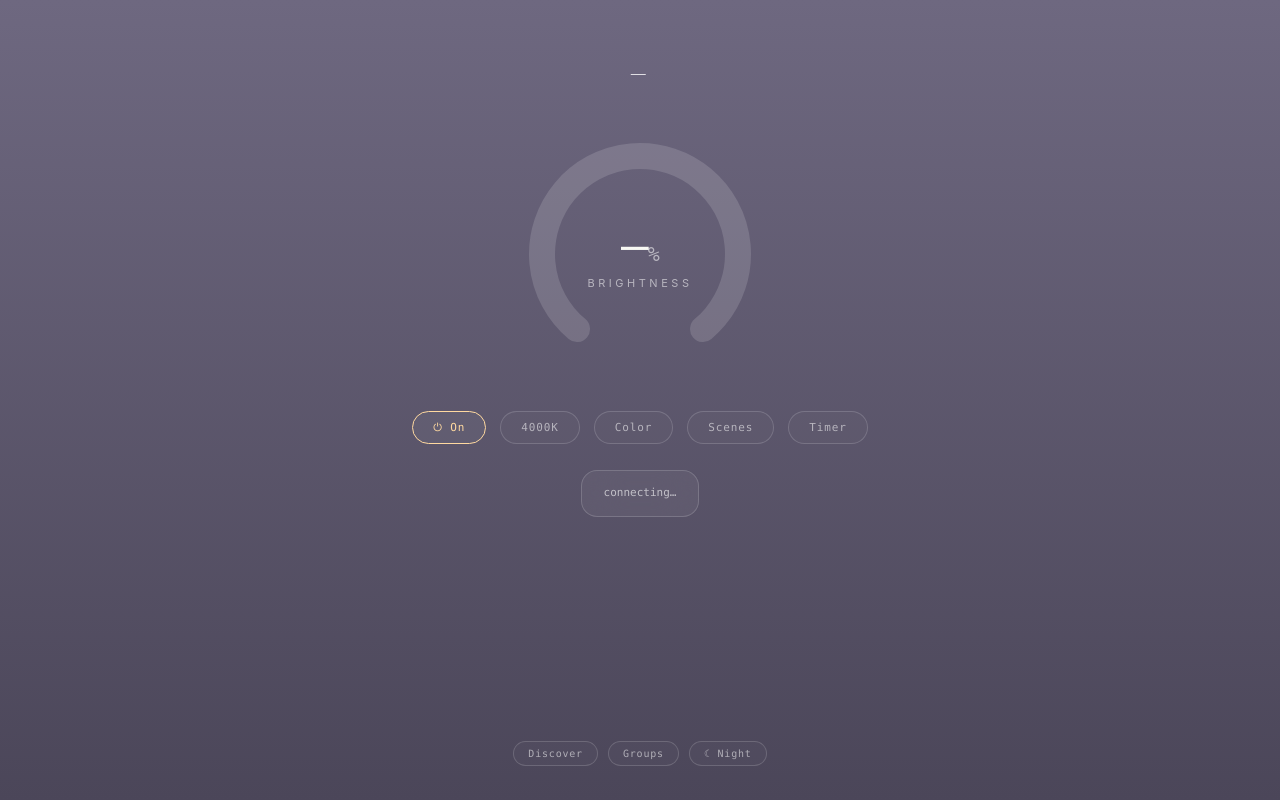
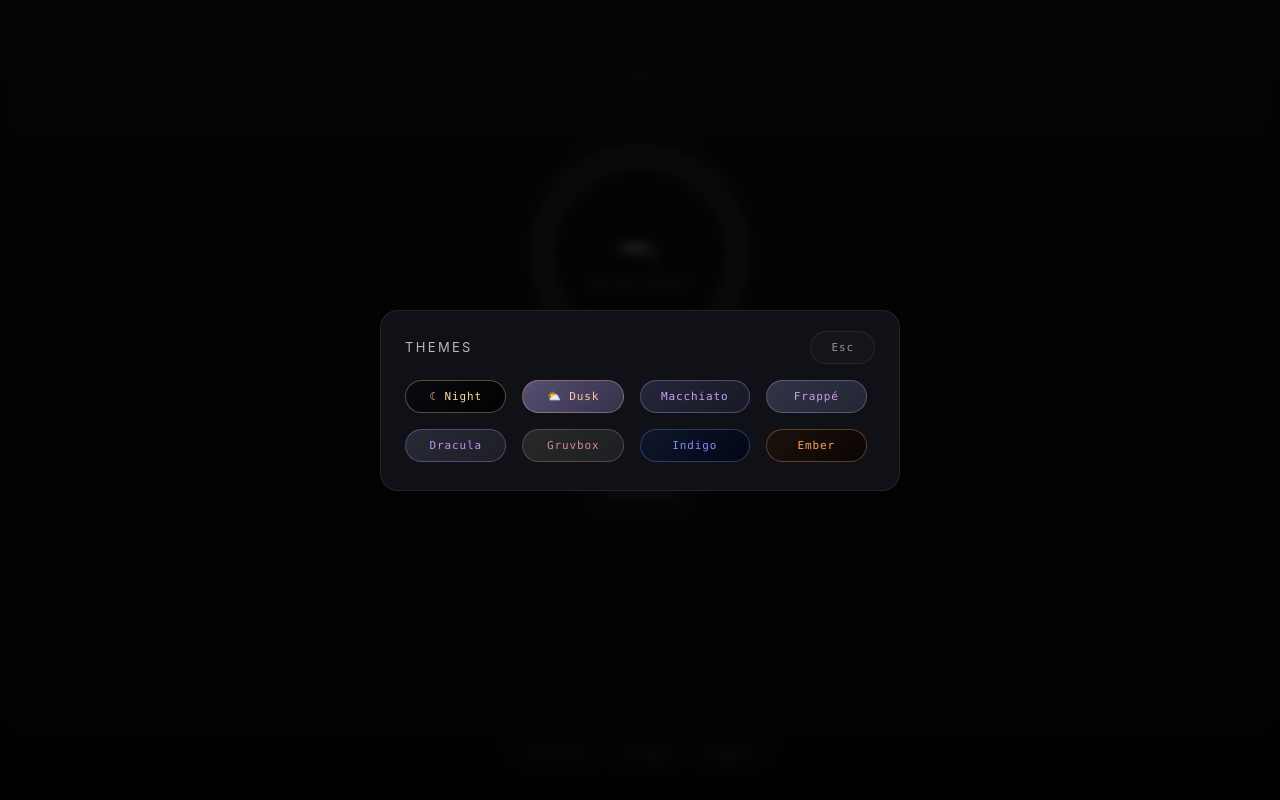
Before and after one commit to shivarchit/Lumina, a website built with Vite: page frontend/index.html in a window 1280 px wide. Both pictures are taken after a click on the button "Themes". Built offline with nearby package versions, Linux system fonts and the light colour scheme.

Commit message:
feat: theme picker with eight moods
Themes pill opens a picker overlay instead of a two-way toggle: Night,
refined Dusk (deeper plum, peach accent), the four dark Catppuccin/
Dracula/Gruvbox palettes shared with the TUI, plus desktop-only Indigo
and Ember. Stored names stay TUI-compatible where one exists.

```diff
--- a/frontend/src/main.js
+++ b/frontend/src/main.js
@@ -783,18 +783,60 @@ function renderGroupsOverlay() {
 
 el('groups-pill').onclick = renderGroupsOverlay;
 
-// One toggle: dark or light. Persisted as mocha/latte so the TUI's theme
-// system understands the same config value.
-function applyMode(light) {
-  document.body.classList.toggle('light', light);
-  el('themes-pill').textContent = light ? '☾ Night' : '⛅ Dusk';
+// ── themes: eight moods ────────────────────────────────────────────
+// Stored under names the TUI's theme system understands where one exists
+// (night→mocha, dusk→latte, catppuccin/dracula/gruvbox as-is); indigo and
+// ember are desktop-only, the TUI falls back to its default for those.
+const THEMES = {
+  night:     { store: 'mocha',     bg: ['#0A0A0F', '#020203'], accent: '#FFD9A0', text: '#F8F8F4', label: '☾ Night' },
+  dusk:      { store: 'latte',     bg: ['#575072', '#35304A'], accent: '#FFC6A0', text: '#F5F2FA', label: '⛅ Dusk', light: true },
+  macchiato: { store: 'macchiato', bg: ['#24273A', '#181926'], accent: '#C6A0F6', text: '#CAD3F5', label: 'Macchiato' },
+  frappe:    { store: 'frappe',    bg: ['#303446', '#232634'], accent: '#CA9EE6', text: '#C6D0F5', label: 'Frappé' },
+  dracula:   { store: 'dracula',   bg: ['#282A36', '#1D1E26'], accent: '#BD93F9', text: '#F8F8F2', label: 'Dracula' },
+  gruvbox:   { store: 'gruvbox',   bg: ['#282828', '#1D2021'], accent: '#D3869B', text: '#EBDBB2', label: 'Gruvbox' },
+  indigo:    { store: 'indigo',    bg: ['#0F172A', '#020617'], accent: '#818CF8', text: '#E2E8F0', label: 'Indigo' },
+  ember:     { store: 'ember',     bg: ['#1C120C', '#0A0503'], accent: '#FF9E64', text: '#F5E9DF', label: 'Ember' },
+};
+
+function themeKeyFromStore(name) {
+  if (name === 'mocha') return 'night';
+  if (name === 'latte') return 'dusk';
+  return THEMES[name] ? name : 'night';
+}
+
+function applyThemeKey(key) {
+  const t = THEMES[key];
+  const r = document.documentElement.style;
+  r.setProperty('--accent', t.accent);
+  r.setProperty('--text', t.text);
+  document.body.style.background = `linear-gradient(180deg, ${t.bg[0]}, ${t.bg[1]})`;
+  document.body.classList.toggle('light', !!t.light);
+  el('themes-pill').textContent = t.label;
+  S.themeKey = key;
 }
 
 el('themes-pill').onclick = () => {
-  const light = !document.body.classList.contains('light');
-  applyMode(light);
-  S.cfg.theme = light ? 'latte' : 'mocha';
-  SetTheme(S.cfg.theme);
+  const body = openOverlay('Themes');
+  const grid = document.createElement('div');
+  grid.className = 'scene-grid';
+  for (const [key, t] of Object.entries(THEMES)) {
+    const b = document.createElement('button');
+    b.className = 'pill theme-pill';
+    b.textContent = t.label;
+    b.style.color = t.accent;
+    b.style.borderColor = t.accent + '55';
+    b.style.background = `linear-gradient(135deg, ${t.bg[0]}, ${t.bg[1]})`;
+    if (key === S.themeKey) b.classList.add('on');
+    b.onclick = () => {
+      applyThemeKey(key);
+      S.cfg.theme = t.store;
+      SetTheme(t.store);
+      grid.querySelectorAll('.theme-pill').forEach((p) => p.classList.remove('on'));
+      b.classList.add('on');
+    };
+    grid.appendChild(b);
+  }
+  body.appendChild(grid);
 };
 
 // ── boot ───────────────────────────────────────────────────────────
@@ -804,7 +846,7 @@ el('themes-pill').onclick = () => {
   S.temp = S.cfg.lastColorTemp > 0 ? S.cfg.lastColorTemp : 4000;
   el('temp-range').value = S.temp;
   el('temp-pill').textContent = `${S.temp}K`;
-  applyMode(S.cfg.theme === 'latte');
+  applyThemeKey(themeKeyFromStore(S.cfg.theme));
   buildSwitcher();
   buildDialTicks();
   buildWheel();
--- a/frontend/src/style.css
+++ b/frontend/src/style.css
@@ -317,9 +317,9 @@ html, body {
 
 .pill.back { border-color: rgba(255, 255, 255, 0.2); color: rgba(255, 255, 255, 0.75); }
 
-/* dusk mode — muted twilight, same light-ink chrome as night */
+/* dusk mode — muted twilight, same light-ink chrome as night.
+   (background gradient comes from the JS theme table) */
 body.light {
-  background: linear-gradient(180deg, #6E6880, #4B4659);
   --dim: rgba(255, 255, 255, 0.55);
   --faint: rgba(255, 255, 255, 0.16);
   --glass: rgba(255, 255, 255, 0.05);
```
